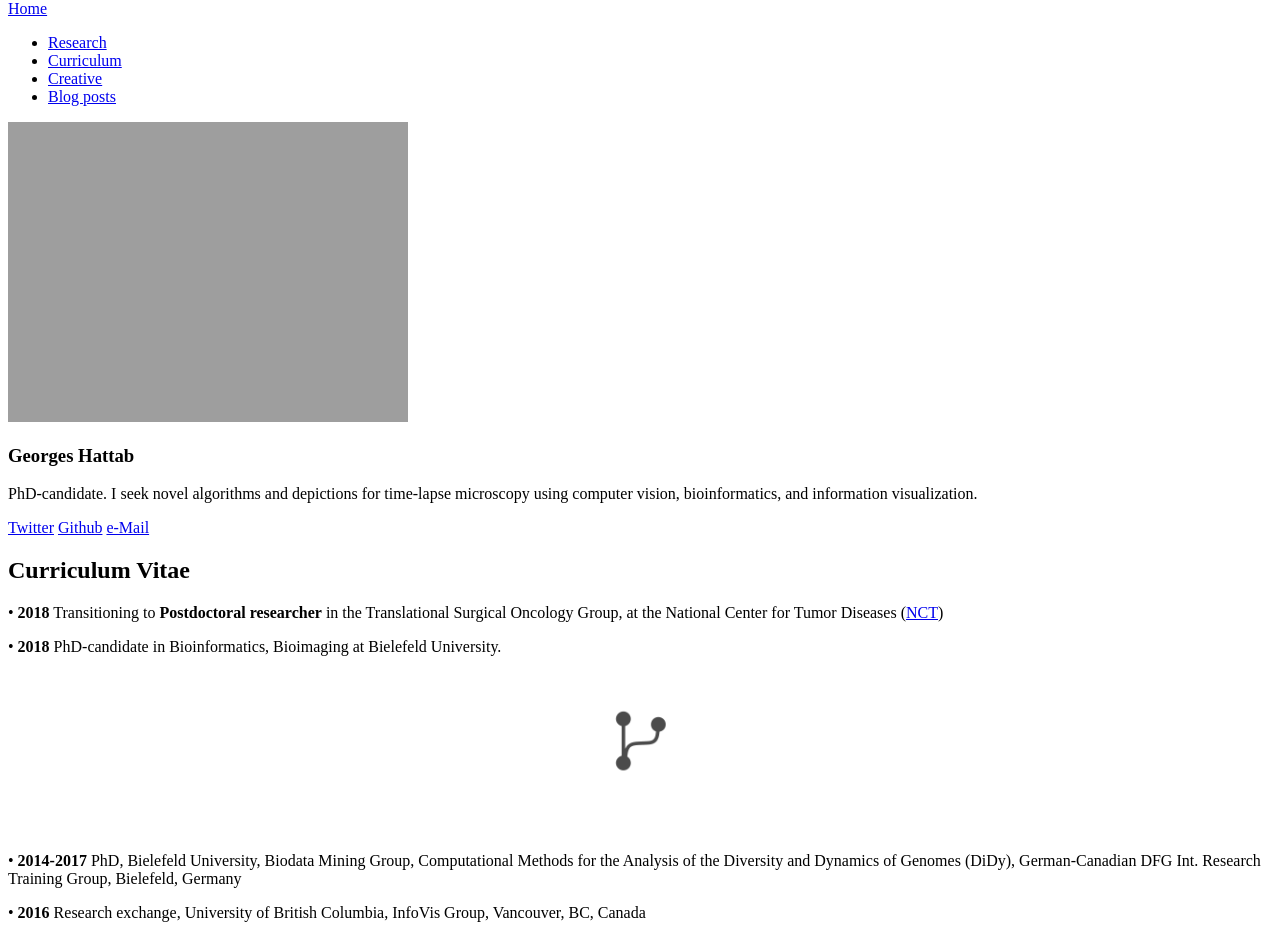
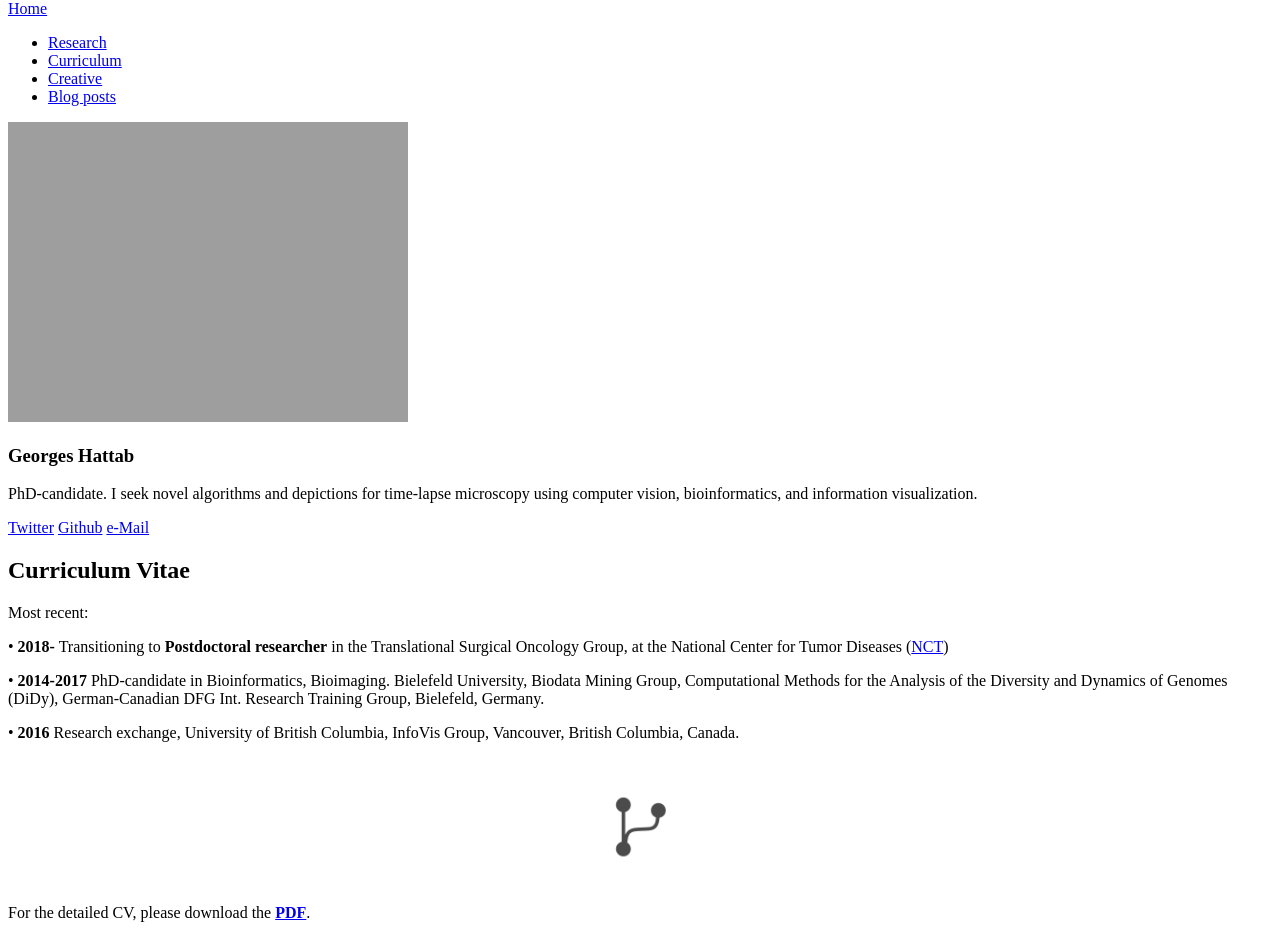
Before and after one commit to ghattab/ghattab.github.io, a Jekyll site: the page built from cv.md, in a window 1280 px wide. Shown: the part 108-1046 px from the top of the page. Built offline with Jekyll 4.4.1, drawn with Linux system fonts in a browser that asks for light colours; some of the changed text lies outside the part shown.

Commit message:
link formatting

```diff
--- a/_layouts/cv.html
+++ b/_layouts/cv.html
@@ -48,23 +48,15 @@
 
 <!--    <p align="center" class=bottom-small><img src="{{ site.url }}/images/cv/current.png" alt="" width="70" height="70"></p>-->
 
-    <p align="left">&#8226 <strong>2018</strong> Transitioning to <strong>Postdoctoral researcher</strong> in the Translational Surgical Oncology Group, at the National Center for Tumor Diseases (<a href="https://www.nct-dresden.de/en.html">NCT</a>)</p>
-    <p align="left">&#8226 <strong>2018</strong> PhD-candidate in Bioinformatics, Bioimaging at Bielefeld University.</p>
-
+Most recent:
+    <p align="left">&#8226 <strong>2018-</strong> Transitioning to <strong>Postdoctoral researcher</strong> in the Translational Surgical Oncology Group, at the National Center for Tumor Diseases (<a href="https://www.nct-dresden.de/en.html">NCT</a>)</p>
+    <p align="left">&#8226 <strong>2014-2017</strong> PhD-candidate in Bioinformatics, Bioimaging. Bielefeld University, Biodata Mining Group, Computational Methods for the Analysis of the Diversity and Dynamics of Genomes (<a hre="https//didy.uni-bielefeld.de/">DiDy</a>), German-Canadian DFG Int. Research Training Group, Bielefeld, Germany.</p>
+    <p align="left">&#8226 <strong>2016</strong> Research exchange, University of British Columbia, InfoVis Group, Vancouver, British Columbia, Canada.
     <p align="left"></p>
     <br>
 
     <p align="center" class=bottom-small><img src="{{ site.url }}/images/cv/paths.png" alt="" width="70" height="70"></p>
-    <br>
 
-    <p align="left">&#8226 <strong>2014-2017</strong> PhD, Bielefeld University, Biodata Mining Group, Computational Methods for the Analysis of the Diversity and Dynamics of Genomes (<a hre="https//didy.uni-bielefeld.de/">DiDy</a>), German-Canadian DFG Int. Research Training Group, Bielefeld, Germany</p>
-    <p align="left">&#8226 <strong>2016</strong> Research exchange, University of British Columbia, InfoVis Group, Vancouver, BC, Canada</p>
-    <p align="left">&#8226 <strong>2014</strong> Master, Laboratory of Evolution, Genomes and Speciation (LEGS), CNRS UPR 9034, Gif-sur-Yvette, FR</p>
-    <p align="left">&#8226 <strong>2013</strong> Internship, Institute of Biological Physical Chemistry (IBPC), CNRS UMR 7099, Paris, FR</p>
-    <p align="left">&#8226 <strong>2012</strong> Bachelor, IBPC, CNRS UMR 7099, Paris, FR</p>
-    <p align="left">&#8226 <strong>2010</strong> Internship, Institute Jacques Monod (IJM), CNRS, Paris, FR.</p>
-
-    <br>
 
 
     {{ content }}
--- a/cv.md
+++ b/cv.md
@@ -8,4 +8,4 @@ comments: false
 ---
 
 
-[**Full CV as a pdf**](https://www.dropbox.com/s/tfvso5on5ybcacv/ghattab_cv.pdf?dl=0)
+For the detailed CV, please download the [**PDF**](https://www.dropbox.com/s/tfvso5on5ybcacv/ghattab_cv.pdf?dl=0).
```
